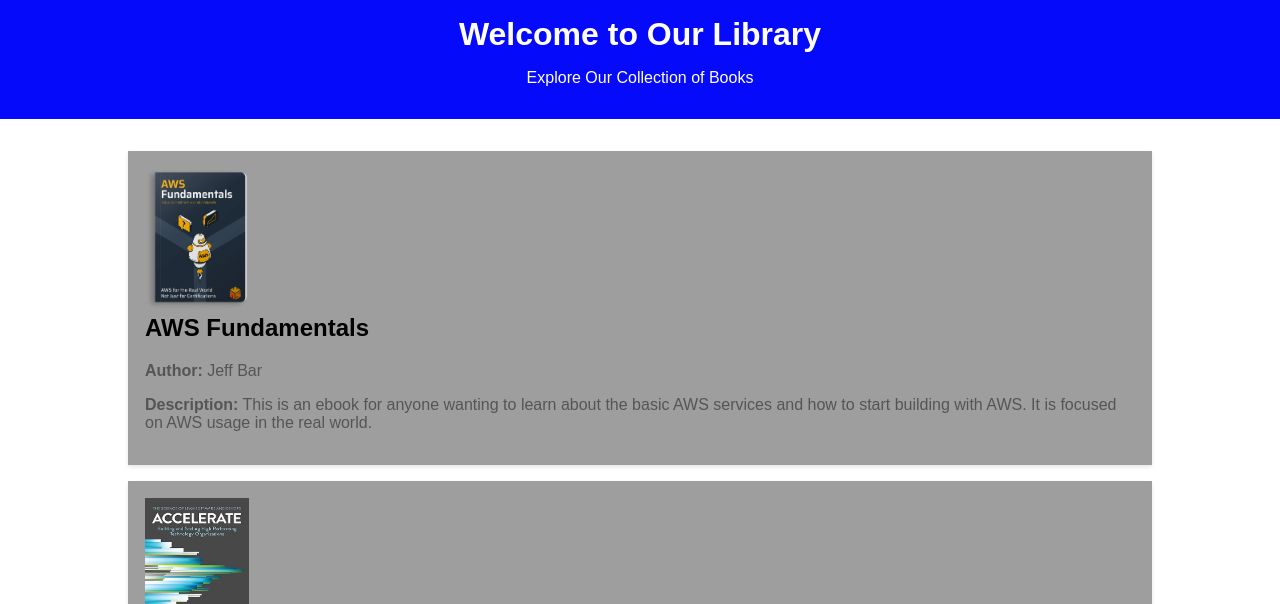
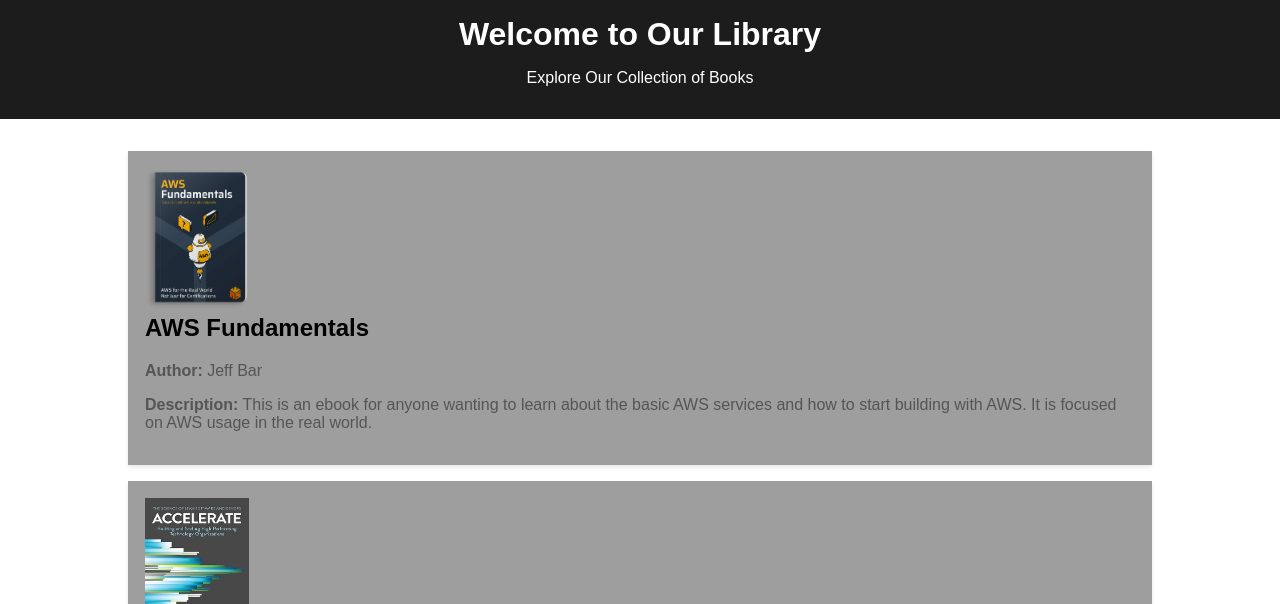
Before and after one commit to Tarek557/Library-Website, a website: page index.html in a window 1280 px wide. Shown: the top 604 px of the page. Drawn offline with Linux system fonts and the light colour scheme.

Commit message:
changed color

```diff
--- a/index.html
+++ b/index.html
@@ -12,7 +12,7 @@
             background-color: #ffffff;
         }
         header {
-            background-color: #060afa;
+            background-color: #1c1c1d;
             color: #fff;
             text-align: center;
             padding: 1rem;
```
